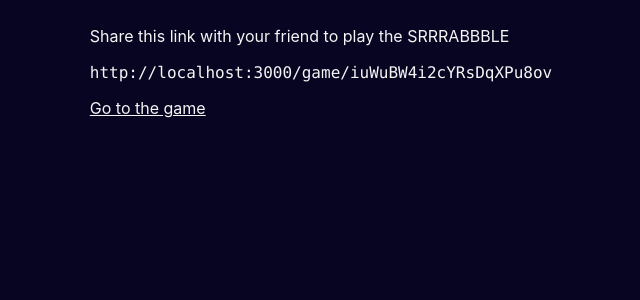
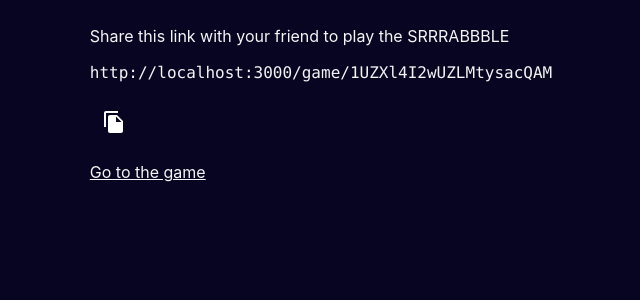
Before and after one commit to MindWarmth/naughty-scrabble, a React (Create React App) app: page /invite in a window 1280 px wide. Shown: the top 300 px of the page, without its empty margins (319-959 px from the left). Built offline with nearby package versions, Linux system fonts and the light colour scheme; no server answers.

Commit message:
copy link to clipboard

```diff
--- a/src/pages/Invite.jsx
+++ b/src/pages/Invite.jsx
@@ -1,17 +1,30 @@
+import { useState } from 'react';
 import { nanoid } from 'nanoid';
 import { Link } from "react-router-dom";
 import IconButton from '@material-ui/core/IconButton';
 import ShareIcon from '@material-ui/icons/Share';
+import FileCopyIcon from '@material-ui/icons/FileCopy';
+import DoneIcon from '@material-ui/icons/Done';
+import ClearIcon from '@material-ui/icons/Clear';
+
+const COPY_STATUS = {
+  READY: 'ready',
+  SUCCESS: 'success',
+  FAILURE: 'failure'
+}
+
+const gameID = nanoid();
 
 const Invite = () => {
-  const gameID = nanoid();
+  const [ copyStatus, setCopyStatus ] = useState(COPY_STATUS.READY);
+  const host = 'http://localhost:3000';
   const gamePath = `/game/${gameID}`;
-  const host = 'http://localhost:3000';
+  const gameURL = `${host}${gamePath}`;
 
   const handleOnClickShare = () => {
     navigator
       .share({
-        url: `${host}${gamePath}`,
+        url: `${gameURL}`,
         title: "SCRABBLE",
         text: "Invite your friend to the game!"
       })
@@ -19,13 +32,27 @@ const Invite = () => {
       .catch(err => console.log(`${err}`));
   }
 
+  const handleOnClickCopyToClipboard = () =>
+    copyStatus === COPY_STATUS.READY && navigator.clipboard.writeText(gameURL)
+      .then(() => setCopyStatus(COPY_STATUS.SUCCESS))
+      .catch(() => setCopyStatus(COPY_STATUS.FAILURE));
+
   return (
     <div>
       <p>Share this link with your friend to play the SRRRABBBLE</p>
-      <code>{`${host}${gamePath}`}</code>
+      <code>{`${gameURL}`}</code>
       {
         navigator.share &&
         <p><IconButton onClick={ handleOnClickShare }><ShareIcon /></IconButton></p>
+      }
+      {
+        navigator.clipboard &&
+        <p><IconButton onClick={ handleOnClickCopyToClipboard }>
+          {
+            copyStatus === COPY_STATUS.READY ? <FileCopyIcon /> :
+            copyStatus === COPY_STATUS.SUCCESS ? <DoneIcon /> : <ClearIcon />
+          }
+        </IconButton></p>
       }
       <p><Link to={ gamePath }>Go to the game</Link></p>
     </div>
```
